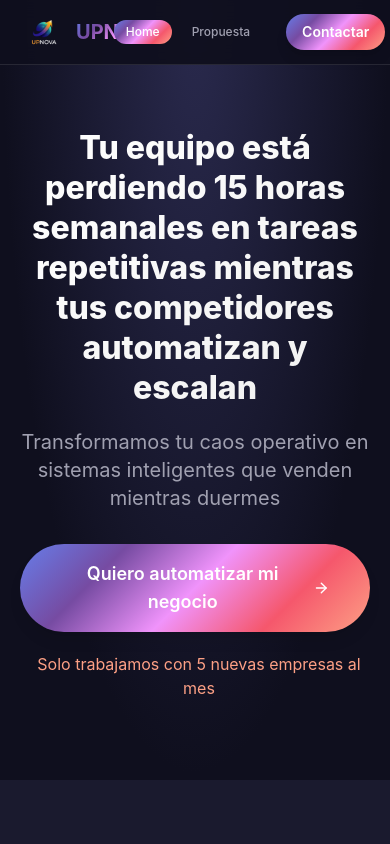
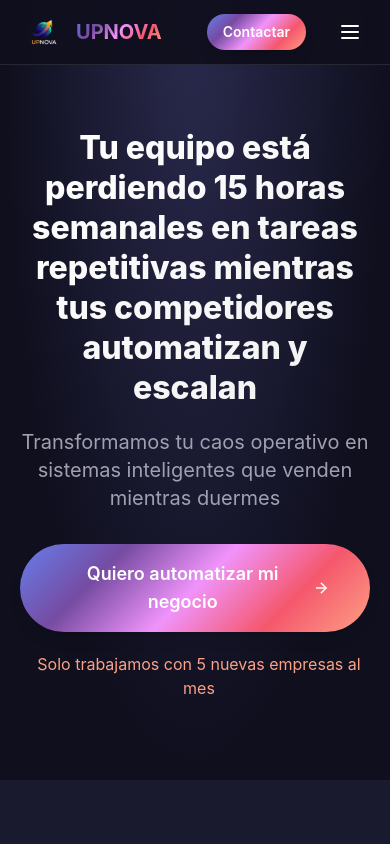
Before and after one commit to Growth-AITech/upnova-landing-page, a React (Vite) app: page / in a window 390 px wide. Shown: the top 844 px of the page. Built offline with nearby package versions, Linux system fonts and the light colour scheme.

Commit message:
Enhance Navigation component with mobile menu functionality; update VPContact and VPContracting sections for clarity and impact; add vercel.json for routing configuration

```diff
--- a/src/components/Navigation.tsx
+++ b/src/components/Navigation.tsx
@@ -1,8 +1,11 @@
 import { Link, useLocation } from 'react-router-dom'
+import { useState } from 'react'
+import { Menu, X } from 'lucide-react'
 import Upnovalogo from "../assets/upnova.png";
 
 const Navigation = () => {
   const location = useLocation()
+  const [isMenuOpen, setIsMenuOpen] = useState(false)
 
   return (
     <nav className="fixed top-0 w-full z-50 py-2 md:py-2 border-b border-white/10"
@@ -44,37 +47,58 @@ const Navigation = () => {
               </Link>
             </div>
 
-            {/* Mobile Navigation */}
-            <div className="md:hidden flex items-center gap-2">
+            <a href="#contacto" className="cta-primary text-sm md:text-base px-4 py-2 md:px-8 md:py-3">
+              <span className="hidden sm:inline">Contactar Ahora</span>
+              <span className="sm:hidden">Contactar</span>
+            </a>
+
+            {/* Mobile Hamburger Button */}
+            <button
+              className="md:hidden p-2 text-white hover:text-primary-purple transition-colors"
+              onClick={() => setIsMenuOpen(!isMenuOpen)}
+              aria-label="Toggle menu"
+            >
+              {isMenuOpen ? <X size={24} /> : <Menu size={24} />}
+            </button>
+          </div>
+        </div>
+      </div>
+
+      {/* Mobile Menu Dropdown */}
+      {isMenuOpen && (
+        <div className="md:hidden absolute top-full left-0 w-full bg-darker-bg border-b border-white/10"
+             style={{
+               background: 'rgba(15, 15, 30, 0.98)',
+               backdropFilter: 'blur(10px)'
+             }}>
+          <div className="container py-4">
+            <div className="flex flex-col space-y-3">
               <Link
                 to="/"
-                className={`px-3 py-1 rounded-full text-xs font-medium transition-all duration-300 ${
+                className={`px-4 py-3 rounded-lg text-base font-medium transition-all duration-300 ${
                   location.pathname === '/'
-                    ? 'bg-primary-gradient text-white'
-                    : 'text-text-gray hover:text-white'
+                    ? 'bg-primary-gradient text-white shadow-md'
+                    : 'text-text-gray hover:text-white hover:bg-white/[0.05]'
                 }`}
+                onClick={() => setIsMenuOpen(false)}
               >
                 Home
               </Link>
               <Link
                 to="/propuesta-valor"
-                className={`px-3 py-1 rounded-full text-xs font-medium transition-all duration-300 ${
+                className={`px-4 py-3 rounded-lg text-base font-medium transition-all duration-300 ${
                   location.pathname === '/propuesta-valor'
-                    ? 'bg-primary-gradient text-white'
-                    : 'text-text-gray hover:text-white'
+                    ? 'bg-primary-gradient text-white shadow-md'
+                    : 'text-text-gray hover:text-white hover:bg-white/[0.05]'
                 }`}
+                onClick={() => setIsMenuOpen(false)}
               >
-                Propuesta
+                Propuesta de Valor
               </Link>
             </div>
-
-            <a href="#contacto" className="cta-primary text-sm md:text-base px-4 py-2 md:px-8 md:py-3">
-              <span className="hidden sm:inline">Contactar Ahora</span>
-              <span className="sm:hidden">Contactar</span>
-            </a>
           </div>
         </div>
-      </div>
+      )}
     </nav>
   )
 }
--- a/src/sections/valueProposition/VPContact.tsx
+++ b/src/sections/valueProposition/VPContact.tsx
@@ -13,7 +13,7 @@ const VPContact = () => {
 
           <div className="bg-white/20 p-6 rounded-lg mb-8 max-w-3xl mx-auto">
             <p className="font-semibold">
-              Es una inversión estratégica con retorno rápido (estimado en pocas semanas) que te colocará por delante de tu competencia al ofrecer atención 24/7, mensajes personalizados y decisiones basadas en datos.
+              Es una inversión estratégica con retorno rápido (estimado en pocas semanas) que te colocará por delante de tu competencia al ofrecer atención 24/7, mensajes personalizados y decisiones basadas en datos. Si tu no lo implementas, ellos lo harán, te ganarán ventaja.
             </p>
           </div>
 
--- a/src/sections/valueProposition/VPContracting.tsx
+++ b/src/sections/valueProposition/VPContracting.tsx
@@ -9,8 +9,8 @@ const VPContracting = () => {
     },
     {
       icon: Settings,
-      title: "Condiciones Flexibles",
-      description: "Establecemos un periodo mínimo y opciones de pago que se adaptan a las necesidades y el flujo de caja de tu negocio."
+      title: "Inversión que se Paga Sola",
+      description: "Un chatbot con IA ahorra en promedio $400 mensuales al reemplazar un agente humano. Tu inversión se recupera en 2.5-5 meses, y después genera ahorros permanentes."
     },
     {
       icon: Shield,
```
Also changed, not shown: vercel.json (added).
